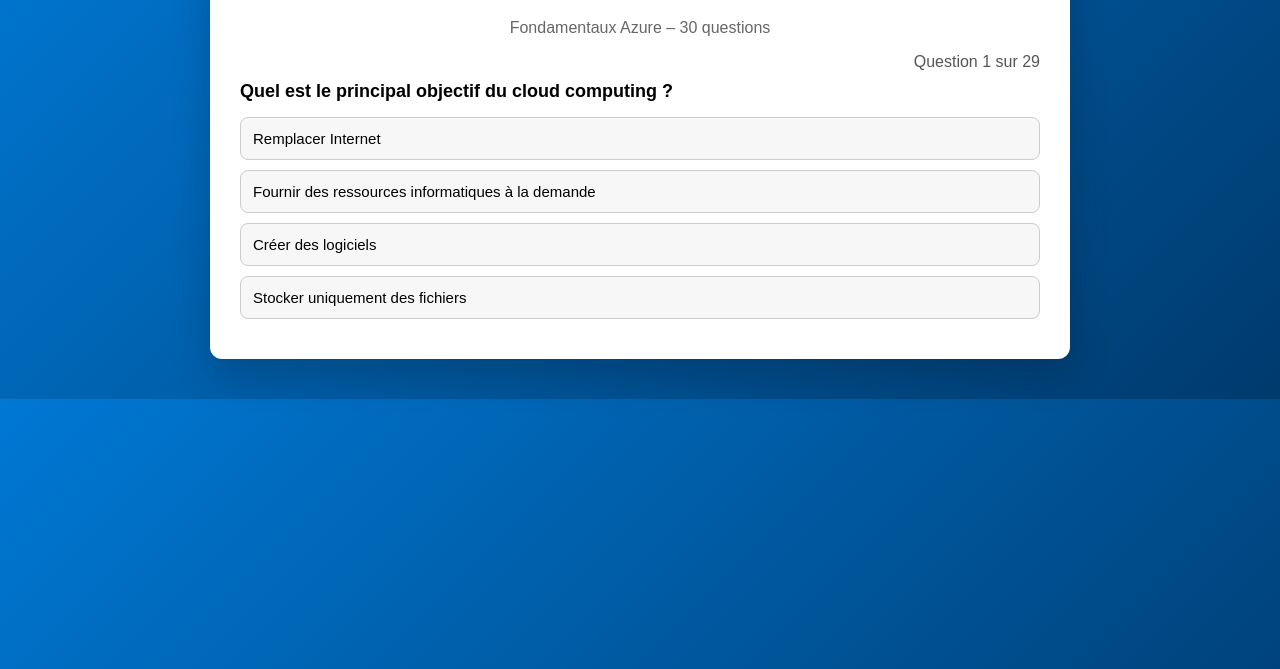
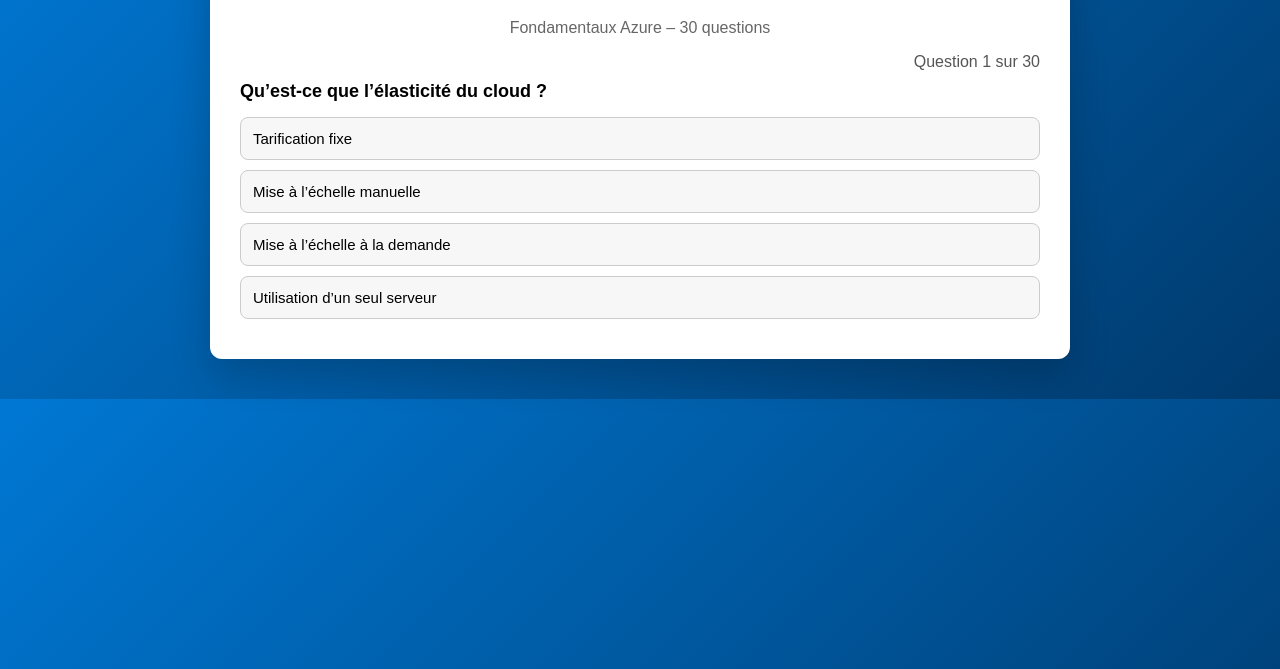
Before and after one commit to iheb69nachet/az-900-s1, a website: page index.html in a window 1280 px wide. Shown: the part 131-800 px from the top of the page. Drawn offline with Linux system fonts and the light colour scheme.

Commit message:
Update index.html

```diff
--- a/index.html
+++ b/index.html
@@ -96,76 +96,41 @@
 </div>
 
 <script>
-// const questions = [
-//   { q:"Qu’est-ce que l’élasticité du cloud ?", o:["Tarification fixe","Mise à l’échelle manuelle","Mise à l’échelle à la demande","Utilisation d’un seul serveur"], a:2 },
-//   { q:"Quel modèle cloud nécessite le plus de gestion côté client ?", o:["SaaS","PaaS","IaaS","Serverless"], a:2 },
-//   { q:"Qu’est-ce qu’une région Azure ?", o:["Une machine virtuelle","Un centre de données","Une zone géographique avec des centres de données","Un sous-réseau"], a:2 },
-//   { q:"Les zones de disponibilité sont conçues pour se protéger contre :", o:["La panne d’une région","La panne d’un centre de données","Uniquement les pannes réseau","L’augmentation des coûts"], a:1 },
-//   { q:"Combien de zones de disponibilité y a-t-il généralement dans une région ?", o:["1","2","3","10"], a:2 },
-//   { q:"Quel service fournit des serveurs virtuels dans Azure ?", o:["Azure App Service","Azure VM","Azure Functions","Azure Blob"], a:1 },
-//   { q:"Quel type de mise à l’échelle augmente la taille d’une VM ?", o:["Horizontale","Verticale","Élastique","Automatique"], a:1 },
-//   { q:"Quel type de mise à l’échelle ajoute des instances de VM ?", o:["Verticale","Manuelle","Horizontale","Statique"], a:2 },
-//   { q:"Quel service Azure fournit la mise à l’échelle automatique des VM ?", o:["App Service","VM Scale Sets","Azure Monitor","Azure Storage"], a:1 },
-//   { q:"Quelle disponibilité peut être atteinte avec des VM dans plusieurs zones ?", o:["99,5 %","99,9 %","99,95 %","99,99 %"], a:3 },
+const questions = [
+  { q:"Qu’est-ce que l’élasticité du cloud ?", o:["Tarification fixe","Mise à l’échelle manuelle","Mise à l’échelle à la demande","Utilisation d’un seul serveur"], a:2 },
+  { q:"Quel modèle cloud nécessite le plus de gestion côté client ?", o:["SaaS","PaaS","IaaS","Serverless"], a:2 },
+  { q:"Qu’est-ce qu’une région Azure ?", o:["Une machine virtuelle","Un centre de données","Une zone géographique avec des centres de données","Un sous-réseau"], a:2 },
+  { q:"Les zones de disponibilité sont conçues pour se protéger contre :", o:["La panne d’une région","La panne d’un centre de données","Uniquement les pannes réseau","L’augmentation des coûts"], a:1 },
+  { q:"Combien de zones de disponibilité y a-t-il généralement dans une région ?", o:["1","2","3","10"], a:2 },
+  { q:"Quel service fournit des serveurs virtuels dans Azure ?", o:["Azure App Service","Azure VM","Azure Functions","Azure Blob"], a:1 },
+  { q:"Quel type de mise à l’échelle augmente la taille d’une VM ?", o:["Horizontale","Verticale","Élastique","Automatique"], a:1 },
+  { q:"Quel type de mise à l’échelle ajoute des instances de VM ?", o:["Verticale","Manuelle","Horizontale","Statique"], a:2 },
+  { q:"Quel service Azure fournit la mise à l’échelle automatique des VM ?", o:["App Service","VM Scale Sets","Azure Monitor","Azure Storage"], a:1 },
+  { q:"Quelle disponibilité peut être atteinte avec des VM dans plusieurs zones ?", o:["99,5 %","99,9 %","99,95 %","99,99 %"], a:3 },
 
-//   { q:"Quel service est de type Platform as a Service (PaaS) ?", o:["Azure VM","Azure App Service","Azure Disk","Azure VNet"], a:1 },
-//   { q:"Qui gère les mises à jour du système d’exploitation en PaaS ?", o:["Le client","Azure","Un tiers","Personne"], a:1 },
-//   { q:"Quel type de stockage est un stockage objet ?", o:["Azure Disks","Azure Files","Azure Blob","Azure Tables"], a:2 },
-//   { q:"Quel stockage est le plus adapté aux disques système des VM ?", o:["Blob","Files","Disks","Queues"], a:2 },
-//   { q:"Quel niveau Blob est le moins cher pour l’archivage à long terme ?", o:["Hot","Cool","Cold","Archive"], a:3 },
-//   { q:"Quelle règle de nommage de compte de stockage est correcte ?", o:["Unique par groupe de ressources","Unique par région","Globalement unique","Sensible à la casse"], a:2 },
-//   { q:"Quel service Azure fournit un réseau privé ?", o:["Azure DNS","Azure VNet","Azure CDN","Azure Monitor"], a:1 },
-//   { q:"Qu’est-ce qui sépare les ressources publiques et privées ?", o:["Les régions","Les zones","Les sous-réseaux","Les pare-feu"], a:2 },
-//   { q:"Qu’est-ce qui contrôle le trafic à l’intérieur d’un VNet ?", o:["Azure Firewall","NSG","DDoS","CDN"], a:1 },
-//   { q:"Qu’est-ce qui protège contre les attaques réseau à grande échelle ?", o:["NSG","Azure Monitor","Azure DDoS","Azure VPN"], a:2 },
+  { q:"Quel service est de type Platform as a Service (PaaS) ?", o:["Azure VM","Azure App Service","Azure Disk","Azure VNet"], a:1 },
+  { q:"Qui gère les mises à jour du système d’exploitation en PaaS ?", o:["Le client","Azure","Un tiers","Personne"], a:1 },
+  { q:"Quel type de stockage est un stockage objet ?", o:["Azure Disks","Azure Files","Azure Blob","Azure Tables"], a:2 },
+  { q:"Quel stockage est le plus adapté aux disques système des VM ?", o:["Blob","Files","Disks","Queues"], a:2 },
+  { q:"Quel niveau Blob est le moins cher pour l’archivage à long terme ?", o:["Hot","Cool","Cold","Archive"], a:3 },
+  { q:"Quelle règle de nommage de compte de stockage est correcte ?", o:["Unique par groupe de ressources","Unique par région","Globalement unique","Sensible à la casse"], a:2 },
+  { q:"Quel service Azure fournit un réseau privé ?", o:["Azure DNS","Azure VNet","Azure CDN","Azure Monitor"], a:1 },
+  { q:"Qu’est-ce qui sépare les ressources publiques et privées ?", o:["Les régions","Les zones","Les sous-réseaux","Les pare-feu"], a:2 },
+  { q:"Qu’est-ce qui contrôle le trafic à l’intérieur d’un VNet ?", o:["Azure Firewall","NSG","DDoS","CDN"], a:1 },
+  { q:"Qu’est-ce qui protège contre les attaques réseau à grande échelle ?", o:["NSG","Azure Monitor","Azure DDoS","Azure VPN"], a:2 },
 
-//   { q:"Qu’est-ce qu’un groupe de ressources ?", o:["Une unité de facturation","Un conteneur logique","Un abonnement","Une région"], a:1 },
-//   { q:"À combien de groupes de ressources une ressource peut-elle appartenir ?", o:["Plusieurs","Deux","Un seul","Illimité"], a:2 },
-//   { q:"Supprimer un groupe de ressources :", o:["Conserve les ressources","Déplace les ressources","Supprime les ressources","Archive les ressources"], a:2 },
-//   { q:"Quelle unité est utilisée pour gérer la facturation ?", o:["Région","Groupe de ressources","Abonnement","VNet"], a:2 },
-//   { q:"Les abonnements peuvent-ils être fusionnés ?", o:["Oui","Non","Seulement payants","Seulement gratuits"], a:1 },
-//   { q:"Quel est le niveau le plus élevé dans la hiérarchie Azure ?", o:["Abonnement","Groupe de ressources","Groupe de gestion","Ressource"], a:2 },
-//   { q:"Les balises (tags) sont principalement utilisées pour :", o:["La sécurité","Le réseau","La gestion des coûts","La disponibilité"], a:2 },
-//   { q:"Quel modèle de service nécessite le moins de gestion ?", o:["IaaS","PaaS","SaaS","VM"], a:2 },
-//   { q:"Azure App Service est le mieux adapté pour :", o:["Les bases de données","L’hébergement de VM","Les applications web","Le réseau"], a:2 },
-//   { q:"Quel service est requis avant de créer la plupart des ressources Azure ?", o:["VNet","Stockage","Abonnement","Région"], a:2 }
-// ];
-const questions = [
-  { q:"Quel est le principal objectif du cloud computing ?", o:["Remplacer Internet","Fournir des ressources informatiques à la demande","Créer des logiciels","Stocker uniquement des fichiers"], a:1 },
-  { q:"Quel type de cloud est partagé entre plusieurs organisations ?", o:["Cloud privé","Cloud hybride","Cloud public","Cloud local"], a:2 },
-  { q:"Quel type de cloud est dédié à une seule organisation ?", o:["Cloud public","Cloud privé","Cloud communautaire","Cloud hybride"], a:1 },
-  { q:"Le cloud hybride combine :", o:["Cloud public et privé","Deux clouds publics","Deux régions","Deux abonnements"], a:0 },
-  { q:"Quel est un exemple de service SaaS ?", o:["Azure Virtual Machine","Azure SQL Database","Microsoft 365","Azure Storage"], a:2 },
+  { q:"Qu’est-ce qu’un groupe de ressources ?", o:["Une unité de facturation","Un conteneur logique","Un abonnement","Une région"], a:1 },
+  { q:"À combien de groupes de ressources une ressource peut-elle appartenir ?", o:["Plusieurs","Deux","Un seul","Illimité"], a:2 },
+  { q:"Supprimer un groupe de ressources :", o:["Conserve les ressources","Déplace les ressources","Supprime les ressources","Archive les ressources"], a:2 },
+  { q:"Quelle unité est utilisée pour gérer la facturation ?", o:["Région","Groupe de ressources","Abonnement","VNet"], a:2 },
+  { q:"Les abonnements peuvent-ils être fusionnés ?", o:["Oui","Non","Seulement payants","Seulement gratuits"], a:1 },
+  { q:"Quel est le niveau le plus élevé dans la hiérarchie Azure ?", o:["Abonnement","Groupe de ressources","Groupe de gestion","Ressource"], a:2 },
+  { q:"Les balises (tags) sont principalement utilisées pour :", o:["La sécurité","Le réseau","La gestion des coûts","La disponibilité"], a:2 },
+  { q:"Quel modèle de service nécessite le moins de gestion ?", o:["IaaS","PaaS","SaaS","VM"], a:2 },
+  { q:"Azure App Service est le mieux adapté pour :", o:["Les bases de données","L’hébergement de VM","Les applications web","Le réseau"], a:2 },
+  { q:"Quel service est requis avant de créer la plupart des ressources Azure ?", o:["VNet","Stockage","Abonnement","Région"], a:2 }
+];
 
-  { q:"Quel service Azure permet d’exécuter du code sans gérer de serveur ?", o:["Azure VM","Azure Functions","Azure App Service","Azure Kubernetes"], a:1 },
-  { q:"Quel service est utilisé pour gérer des conteneurs Kubernetes ?", o:["Azure VM","Azure Container Registry","Azure Kubernetes Service","Azure App Service"], a:2 },
-  { q:"Quel avantage principal offre la haute disponibilité ?", o:["Réduction des coûts","Meilleure sécurité","Continuité du service","Plus de stockage"], a:2 },
-  { q:"Quel mécanisme Azure permet la reprise après sinistre ?", o:["Scalabilité","Réplication","Sauvegarde","Surveillance"], a:1 },
-  { q:"Quel service Azure est utilisé pour sauvegarder des données ?", o:["Azure Monitor","Azure Backup","Azure Advisor","Azure Firewall"], a:1 },
-
-  { q:"Quelle ressource est nécessaire pour créer une machine virtuelle ?", o:["Groupe de gestion","Abonnement","Région","Compte utilisateur"], a:1 },
-  { q:"Quel élément définit où une ressource est déployée ?", o:["Abonnement","Groupe de ressources","Région","Balise"], a:2 },
-  { q:"Quel service Azure fournit des bases de données relationnelles managées ?", o:["Azure VM","Azure Blob Storage","Azure SQL Database","Azure Files"], a:2 },
-  { q:"Quel service est utilisé pour surveiller les performances ?", o:["Azure Advisor","Azure Monitor","Azure Security Center","Azure Backup"], a:1 },
-  { q:"Quel service donne des recommandations Azure ?", o:["Azure Monitor","Azure Advisor","Azure Firewall","Azure Policy"], a:1 },
-
-  { q:"Quel type de stockage est accessible via SMB ?", o:["Azure Blob","Azure Files","Azure Disks","Azure Tables"], a:1 },
-  { q:"Quel service Azure est utilisé pour stocker des messages ?", o:["Azure Files","Azure Queues","Azure Tables","Azure Disks"], a:1 },
-  { q:"Quel service permet de contrôler l’accès aux ressources ?", o:["Azure Policy","Azure Monitor","Azure Backup","Azure CDN"], a:0 },
-  { q:"Quel service gère les identités et accès dans Azure ?", o:["Azure IAM","Azure Active Directory","Azure DNS","Azure Firewall"], a:1 },
-  { q:"Quel concept repose sur le principe du moindre privilège ?", o:["Scalabilité","Haute disponibilité","Sécurité","Facturation"], a:2 },
-
-  { q:"Quel service protège les applications web contre les attaques ?", o:["Azure VPN","Azure Firewall","Web Application Firewall (WAF)","NSG"], a:2 },
-  { q:"Quel outil permet de restreindre les types de ressources créées ?", o:["Azure Monitor","Azure Policy","Azure Advisor","Azure Backup"], a:1 },
-  { q:"Quel élément permet de regrouper des abonnements ?", o:["Groupe de ressources","Région","Groupe de gestion","Balise"], a:2 },
-  { q:"Quel élément est utilisé pour organiser les coûts ?", o:["Régions","Balises (Tags)","VNets","Zones"], a:1 },
-  { q:"Quel modèle de tarification Azure est utilisé ?", o:["Paiement fixe","Paiement à l’usage","Abonnement annuel obligatoire","Licence unique"], a:1 },
-
-  { q:"Quel service Azure est utilisé pour connecter un réseau local à Azure ?", o:["Azure CDN","Azure VPN Gateway","Azure Firewall","Azure DNS"], a:1 },
-  { q:"Quel service fournit un réseau de diffusion de contenu ?", o:["Azure Monitor","Azure CDN","Azure VNet","Azure ExpressRoute"], a:1 },
-  { q:"Quel service permet une connexion privée dédiée à Azure ?", o:["Azure VPN","Azure ExpressRoute","Azure Firewall","Azure CDN"], a:1 },
-  { q:"Quel est l’objectif principal de la conformité ?", o:["Performance","Sécurité","Respect des normes légales","Réduction des coûts"], a:2 }
-];
 let index = 0;
 let score = 0;
 let answered = false;
```
